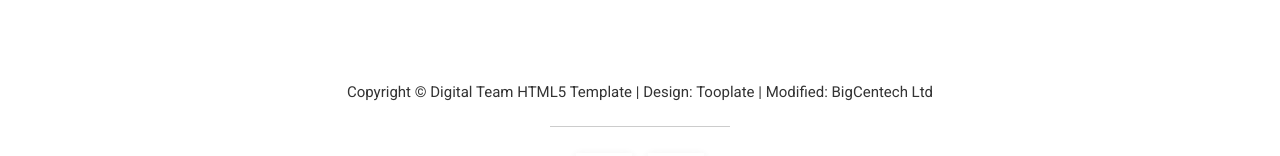
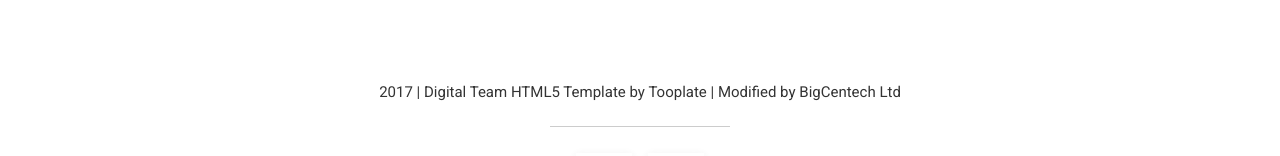
Before and after one commit to bigcentech/bigcentech.github.com, a plain HTML site: page index.html in a window 1280 px wide. Shown: the part 1818-1974 px from the top of the page. Drawn offline with Linux system fonts and the light colour scheme.

Commit message:
Minor changes.

```diff
--- a/index.html
+++ b/index.html
@@ -137,7 +137,7 @@
 	<div class="container">
 		<div class="row">
 			<div class="col-md-12 col-sm-12">
-				<p>Copyright © Digital Team HTML5 Template | Design: <a href="http://www.tooplate.com" target="_parent">Tooplate</a> | Modified: BigCentech Ltd</p>
+				<p>2017 | Digital Team HTML5 Template by <a href="http://www.tooplate.com" target="_parent">Tooplate</a> | Modified by BigCentech Ltd</p>
 				<hr>
 				<ul class="social-icon">
 					<li><a href="https://github.com/bigcentechltd" class="fa fa-github wow fadeIn" data-wow-delay="0.3s"></a></li>
```
